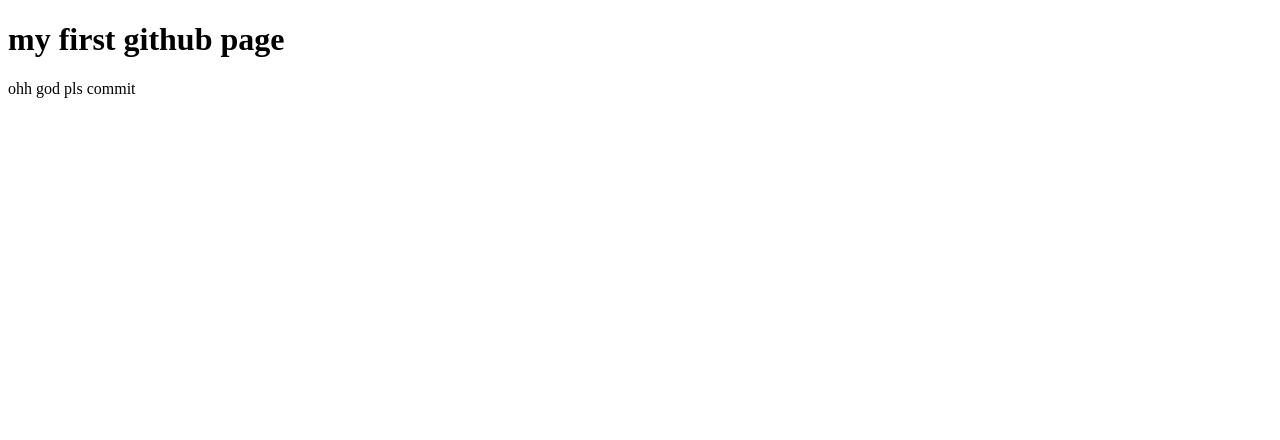
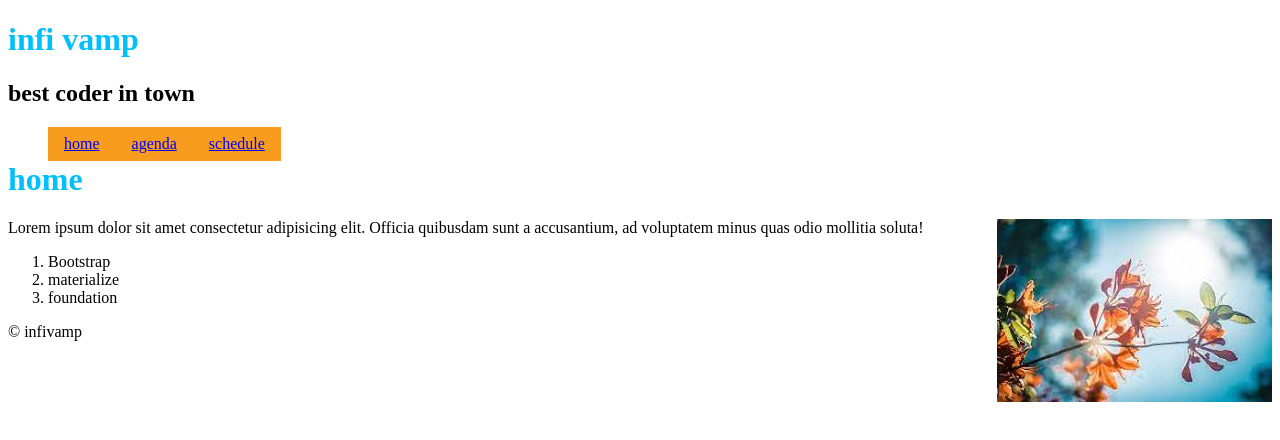
Before and after one commit to harishnitthin2004/harishnitthin2004.github.io, a plain HTML site: page index.html in a window 1280 px wide. Drawn offline with Linux system fonts and the light colour scheme.

Commit message:
basic webpage

```diff
--- /dev/null
+++ b/css/style.css
@@ -0,0 +1,21 @@
+h1{
+    color: deepskyblue;
+}
+nav ul li{
+    float: left;
+    list-style-type: none;
+}
+nav ul li a{
+    display: block;
+    padding: .5rem 1rem;
+    background-color: #f89c1f;
+}
+main h1{
+    clear: both;
+}
+main img{
+    float: right;
+}
+footer{
+    text-decoration: center;
+}
--- a/index.html
+++ b/index.html
@@ -2,11 +2,37 @@
 <html lang="en-us">
 <head>
 <meta charset="UTF-8">
+<link rel="stylesheet" href="css/style.css">
 <title>My first page</title>
 </head>
 
 <body>
-<h1> my first github page</h1>
-<p> ohh god pls commit </p>
+<header>
+<h1>infi vamp</h1>
+<h2>best coder in town </h2>
+</header>
+<nav>
+    <ul>
+        <li><a href="index.html">home</a></li>
+        <li><a href="#">agenda</a></li>
+        <li><a href="#">schedule</a></li>
+    </ul>
+
+</nav>
+
+<main>
+<h1>home</h1>
+<img src="images/tree.jpg" alt="image of tree">
+<p>Lorem ipsum dolor sit amet consectetur adipisicing elit. Officia quibusdam sunt a accusantium, ad voluptatem minus quas odio mollitia soluta!</p>
+<ol>
+    <li>Bootstrap</li>
+    <li>materialize</li>
+    <li>foundation</li>
+</ol>
+</main>
+
+<footer>
+&copy; infivamp
+</footer>
 </body>
 </html>
```
Also changed, not shown: images/tree.jpg (added).
